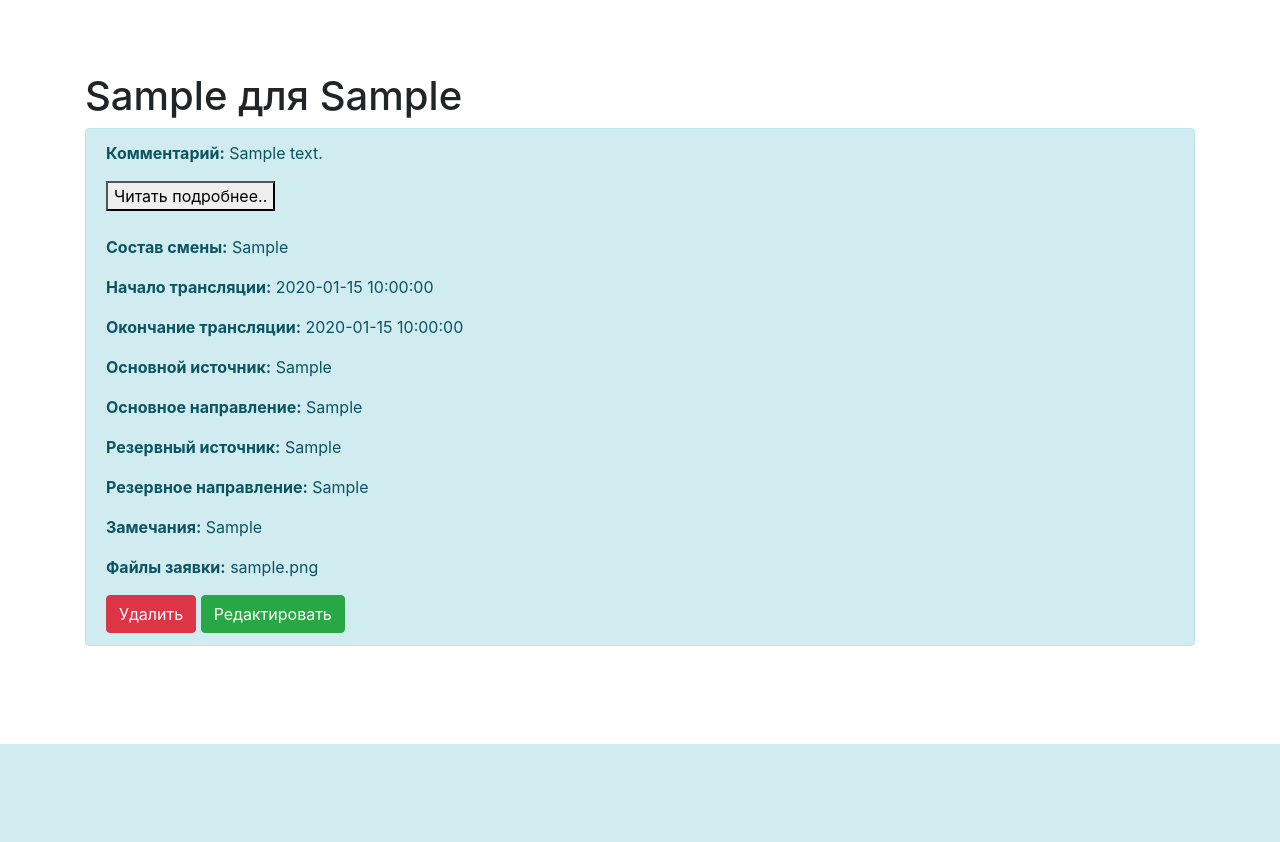
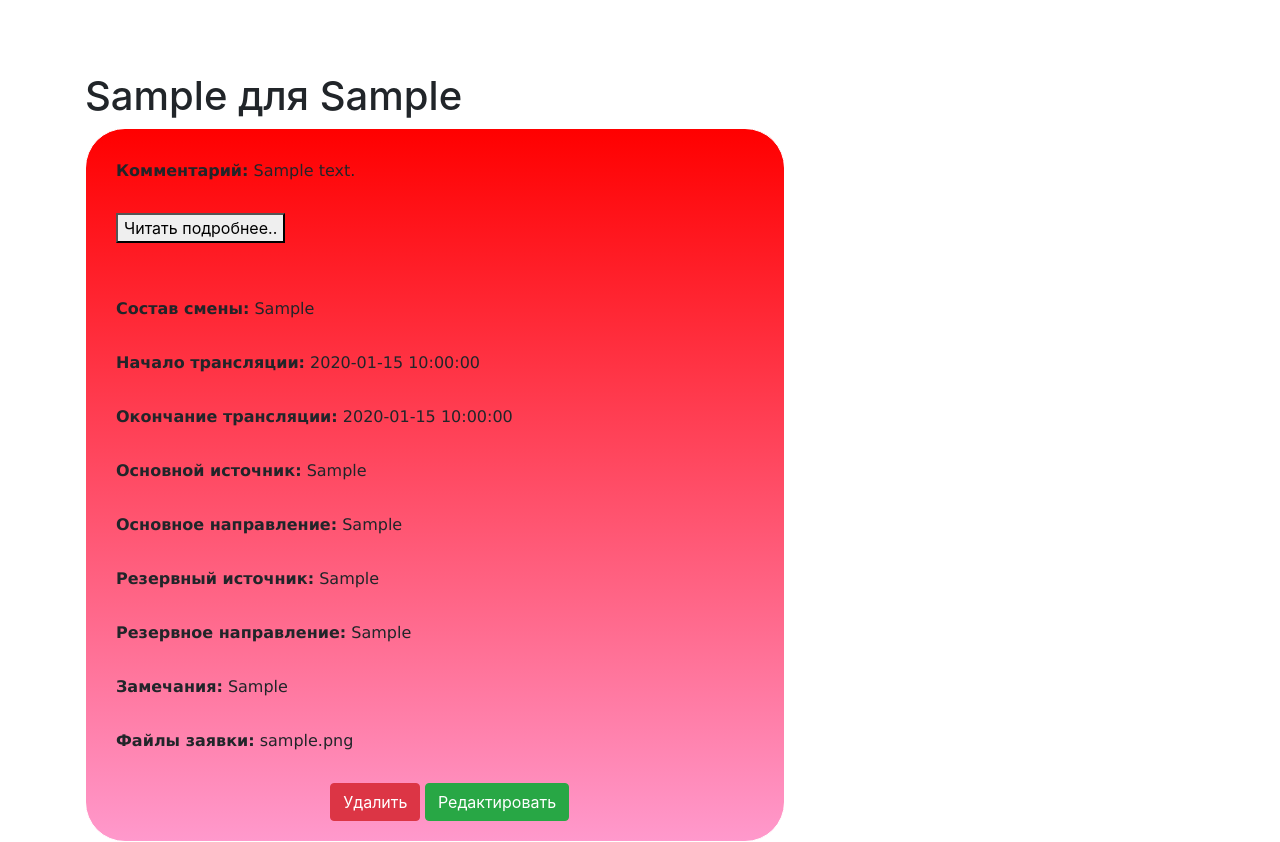
Before and after one commit to evgeniygroznykh/Engrepo, a Flask app: a page that uses switching_reports/templates/switching-report-details.html in a window 1280 px wide. Shown: the part 56-898 px from the top of the page. Before the commit the page ends 800 px from the top, so only its background shows below. Run offline with Flask 2, Linux system fonts and the light colour scheme; tables that the repository leaves empty hold one stand-in row (values such as "Sample post"); some libraries are stand-ins or nearby versions.

Commit message:
Finished styling of report description block

```diff
--- a/static/css/custom/main.css
+++ b/static/css/custom/main.css
@@ -65,3 +65,12 @@ button {
     position: relative;
     left: 70%;
 }
+
+.report-desc-block button {
+    margin-left: 30px;
+}
+
+.report-desc-block #control-buttons {
+    position: relative;
+    right: 35%;
+}
--- a/switching_reports/templates/switching-report-details.html
+++ b/switching_reports/templates/switching-report-details.html
@@ -10,6 +10,12 @@
 {% endblock %}
 
 {% block add_scripts %}
+    <script>
+        $(document).ready(function(){
+            $("div.report-desc-block:contains('Без замечаний')").css("background", "linear-gradient(to bottom, #339933 0%, #99ff33 100%)");
+            $("div.report-desc-block:not(:contains('Без замечаний'))").css("background", "linear-gradient(to bottom, #ff0000 0%, #ff99cc 100%)");
+        });
+    </script>
 {% endblock %}
 
 {% block nav %}
@@ -24,7 +30,7 @@
 {%block body %}
 <div class="container mt-5">
     <h1>{{switching_report.work_type}} для {{switching_report.customer}}</h1>
-    <div class="alert alert-info">
+    <div class="report-desc-block">
         <p id="desc"><b>Комментарий:</b> {{ switching_report.comment[:262] }}<span id="more">{{switching_report.comment[262:]}}</span></p>
         <button onclick="read()" id="more_link">Читать подробнее..</button>
         <br>
@@ -38,8 +44,10 @@
         <p><b>Резервное направление:</b> {{switching_report.reserve_destination}}</p>
         <p><b>Замечания:</b> {{switching_report.remarks}}</p>
         <p><b>Файлы заявки:</b> {{switching_report.request_file_path}}</p>
-        <a href="/switching_reports/switching_reports/id={{ switching_report.id }}/delete" class="btn btn-danger">Удалить</a>
-        <a href="/switching_reports/switching_reports/id={{ switching_report.id }}/update" class="btn btn-success">Редактировать</a>
+        <div id="control-buttons">
+            <a href="/switching_reports/switching_reports/id={{ switching_report.id }}/delete" id="delete-button" class="btn btn-danger">Удалить</a>
+            <a href="/switching_reports/switching_reports/id={{ switching_report.id }}/update" id="edit-button" class="btn btn-success">Редактировать</a>
+        </div>
     </div>
 </div>
 {% endblock %}
```
Also changed, not shown: reports/templates/report-details.html (+7 -1 lines), reports/templates/reports.html (+10 -1 lines).
